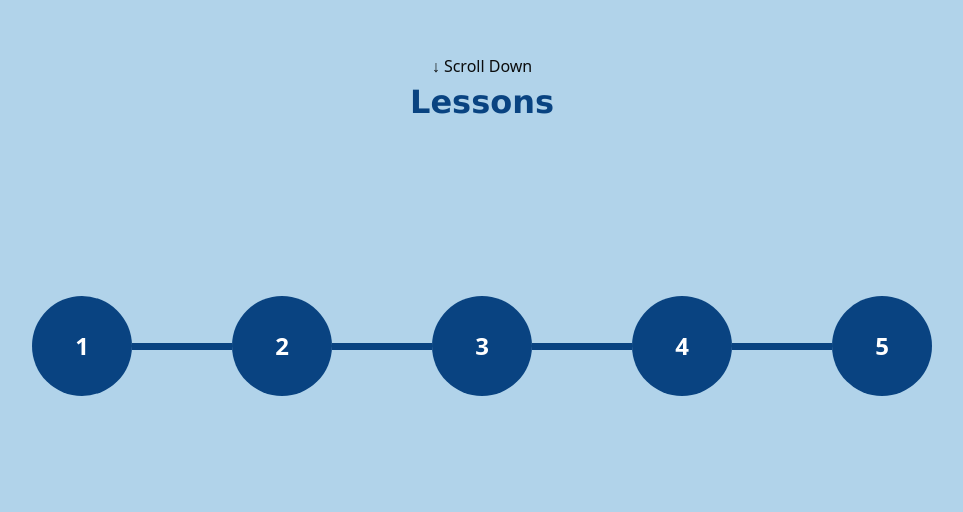
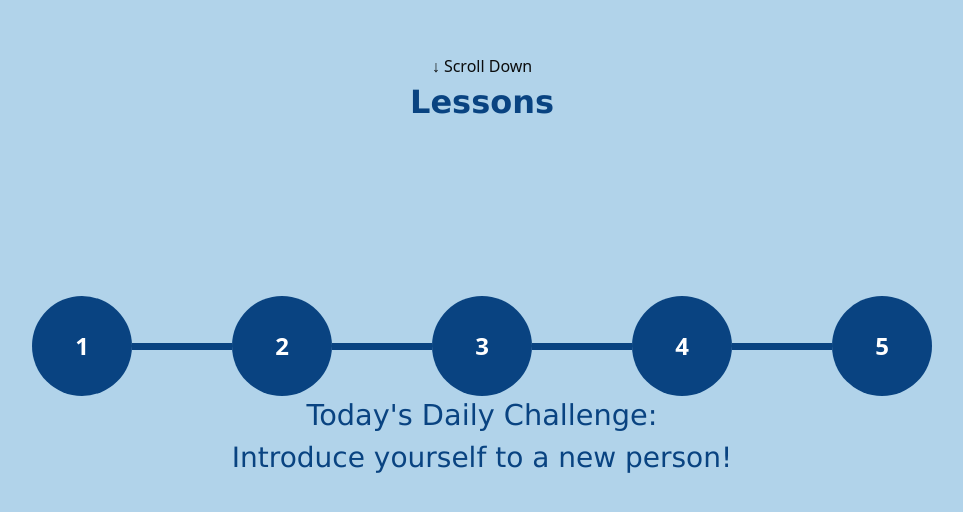
Before and after one commit to noahmccampbell/CueBuddy, a React (Vite) app: page /landing in a window 1280 px wide. Shown: the part 706-1218 px from the top of the page, without its empty margins (158-1121 px from the left). Built offline with nearby package versions, Linux system fonts and the light colour scheme; no server answers.

Commit message:
landing page

```diff
--- a/src/pages/LandingPage.css
+++ b/src/pages/LandingPage.css
@@ -100,3 +100,12 @@ h1 {
   height: 7px;
   background-color: #094381;
 }
+
+.daily-challenge {
+  position: absolute;
+  top: 1100px;
+  color: #094381;
+  text-align: center;
+  font-size: 1.8rem;
+  font-family:'Lucida Sans', 'Lucida Sans Regular', 'Lucida Grande', 'Lucida Sans Unicode', Geneva, Verdana, sans-serif;
+}
--- a/src/pages/LandingPage.jsx
+++ b/src/pages/LandingPage.jsx
@@ -47,9 +47,13 @@ const LandingPage = () => {
               {topic.id}
             </div>
               {index < topics.length - 1 && <div className="line"></div>}
-            </div>
+              </div>
           </Link>
-          ))}
+        ))}
+      </div>
+      <div className="daily-challenge">
+        <p>Today's Daily Challenge:</p>
+        <h1>Introduce yourself to a new person!</h1>
       </div>
     </div>
   );
--- a/src/pages/Lesson1.css
+++ b/src/pages/Lesson1.css
@@ -19,9 +19,9 @@
   font-size: 28px;
   font-weight: bold;
   font-family: 'Courier New', Courier, monospace;
-  margin-bottom: 10px;
+  margin-bottom: 5px;
   position: absolute;
-  top: 150px;
+  top: 85px;
   left: 50%;
   transform: translateX(-50%);
 }
--- a/src/pages/Lesson1.jsx
+++ b/src/pages/Lesson1.jsx
@@ -75,8 +75,6 @@ const Lesson1 = () => {
         </div>
       </div>
       <button className="next-button" onClick={handleNextCard}>Next</button>
-      <button className="quiz-button" onClick={() => navigate("/quiz1")}>Quiz</button>
-      <button className="home-button" onClick={() => navigate("/landing")}>Home</button>
     </div>
   );
 };
```
